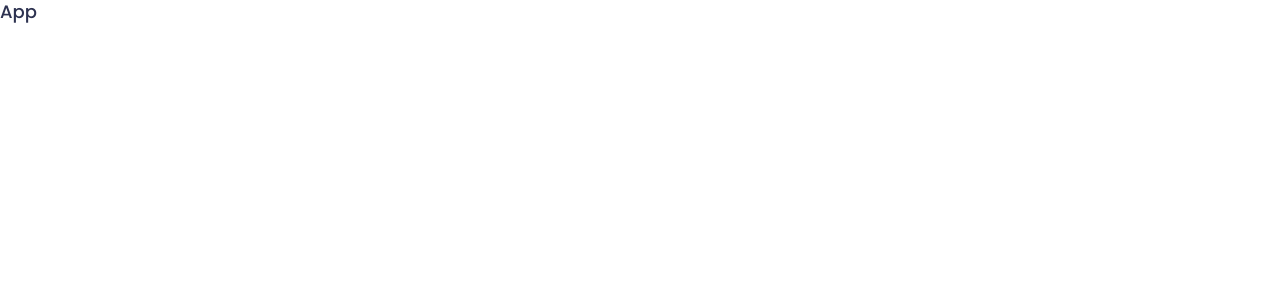
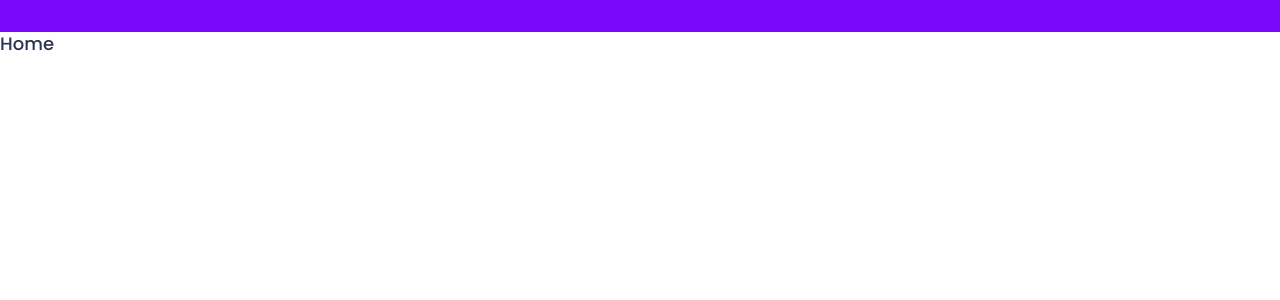
Before and after one commit to YaxyobekUz/ppmaker, a React (Vite) app: page / in a window 1280 px wide. Shown: the top 300 px of the page. Built offline with nearby package versions, Linux system fonts and the light colour scheme.

Commit message:
add router and `top` component

```diff
--- a/src/App.jsx
+++ b/src/App.jsx
@@ -1,7 +1,27 @@
 import React from "react";
+import {
+  Route,
+  RouterProvider,
+  createBrowserRouter,
+  createRoutesFromElements,
+} from "react-router-dom";
+
+// layouts
+import MainLayout from "./layouts/MainLayout";
+
+// pages
+import Home from "./pages/Home";
 
 const App = () => {
-  return <div>App</div>;
+  const router = createBrowserRouter(
+    createRoutesFromElements(
+      <Route path="/" element={<MainLayout />}>
+        <Route index element={<Home />} />
+      </Route>
+    )
+  );
+
+  return <RouterProvider router={router} />;
 };
 
 export default App;
--- /dev/null
+++ b/src/components/Top.jsx
@@ -0,0 +1,11 @@
+import React from "react";
+
+const Top = () => {
+  return (
+    <div className="bg-brand-violet-500">
+      <div className="container py-4"></div>
+    </div>
+  );
+};
+
+export default Top;
--- /dev/null
+++ b/src/layouts/MainLayout.jsx
@@ -0,0 +1,17 @@
+import React from "react";
+import { Outlet } from "react-router";
+
+// components
+import Top from "../components/Top";
+
+const MainLayout = () => {
+  return (
+    <>
+      <Top />
+
+      <Outlet />
+    </>
+  );
+};
+
+export default MainLayout;
--- /dev/null
+++ b/src/pages/Home.jsx
@@ -0,0 +1,9 @@
+import React from 'react'
+
+const Home = () => {
+  return (
+    <div>Home</div>
+  )
+}
+
+export default Home
```
